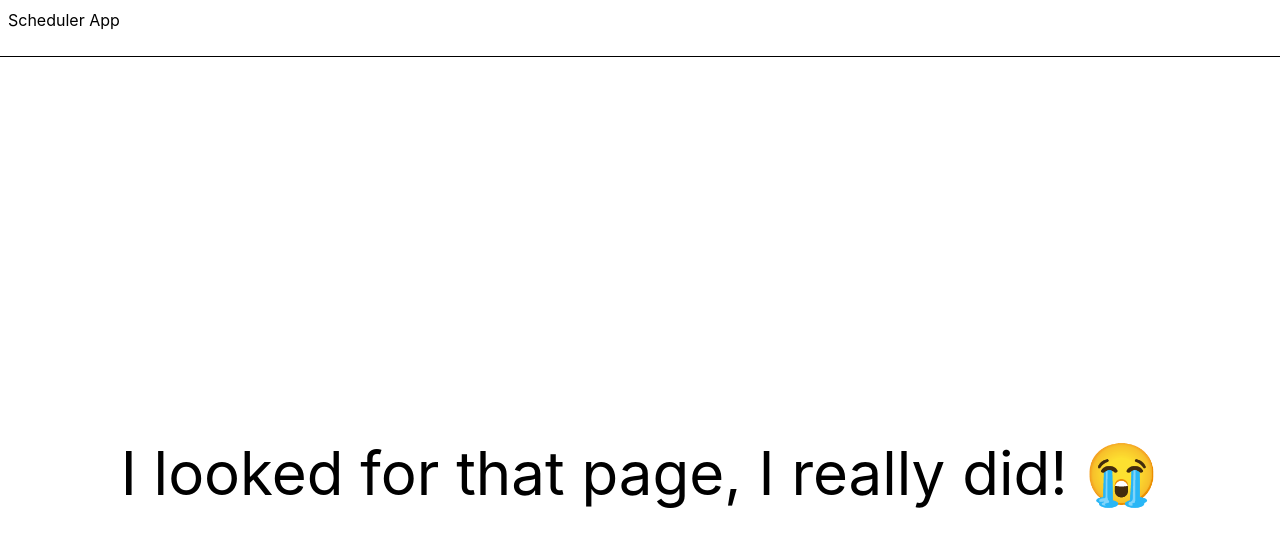
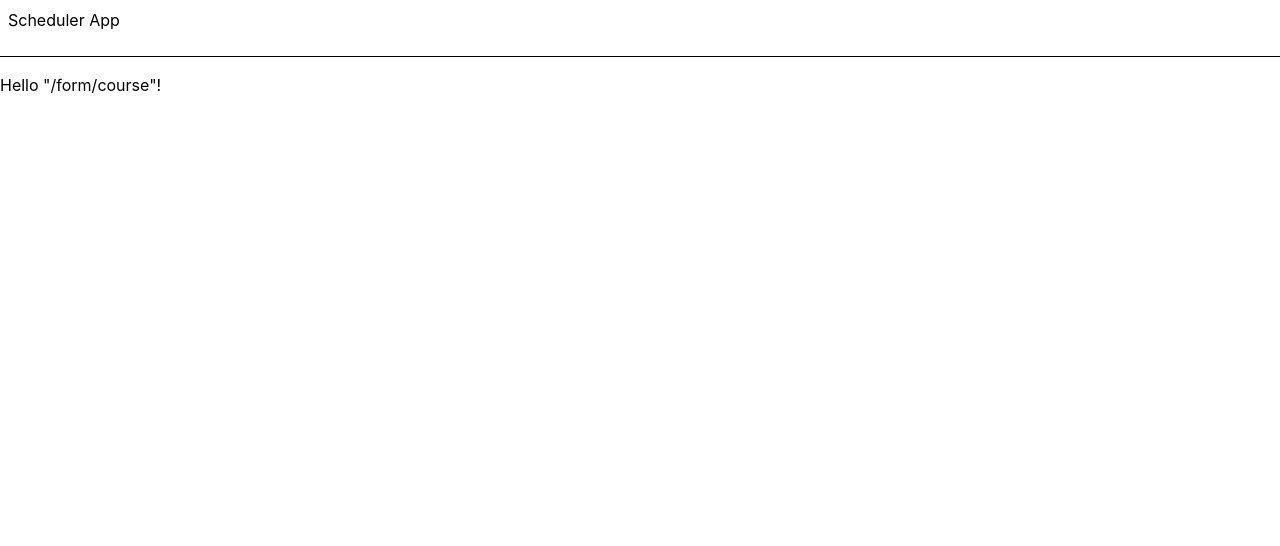
Before and after one commit to 0oOQD/cs394_react_practice, a React (Vite) app: page /form/course in a window 1280 px wide. Shown: the top 546 px of the page. Built offline with nearby package versions, Linux system fonts and the light colour scheme.

Commit message:
pass course data to form page

```diff
--- a/src/components/CourseCard.tsx
+++ b/src/components/CourseCard.tsx
@@ -1,4 +1,5 @@
 import type { Course } from './CourseList';
+import { Link } from '@tanstack/react-router'
 
 interface CourseCardProps {
   courseId: string;
@@ -10,7 +11,7 @@ interface CourseCardProps {
 
 const CourseCard = ({ courseId, course, isSelected, isDisabled, onToggle }: CourseCardProps) => (
     <div className={`relative ${isDisabled ? 'opacity-25 cursor-not-allowed' : ''}`}>
-        <div className={`flex flex-col justify-items-start h-55 w-50 p-5 m-2 border-2 border-gray-300 rounded-lg
+        <div className={`flex flex-col justify-items-start h-60 w-50 p-5 m-2 border-2 border-gray-300 rounded-lg
             ${ isSelected ? 'border-blue-500 bg-blue-50' : 'border-gray-300'}
         `}>
             <div className="text-black text-xl p-1">
@@ -20,7 +21,7 @@ const CourseCard = ({ courseId, course, isSelected, isDisabled, onToggle }: Cour
                 {course.title}
             </div>
             <hr className="-translate-x-3 border-gray-300 w-45 my-1"/>
-            <div className="text-black text-sm p-1 m-0">
+            <div className="text-black text-sm p-1 m-0 pb-7">
                 {course.meets}
             </div>
         </div>
@@ -31,6 +32,15 @@ const CourseCard = ({ courseId, course, isSelected, isDisabled, onToggle }: Cour
             onChange={() => onToggle(courseId)}
                 className="absolute top-5 left-45 z-10 border-2 border-white rounded-sm checked:bg-blue-500 checked:border-blue-500 disabled:cursor-not-allowed"
         />
+        <div className="absolute bottom-5 right-5">
+            <Link
+                to="/form/course/"
+                state={{ courseId: courseId, course: course}}
+                className="ml-4 px-4 py-2 bg-blue-500 text-white rounded-lg hover:bg-blue-600 transition-colors font-semibold"
+            >
+                Edit
+            </Link>
+        </div>
     </div>
 );
 
--- a/src/routeTree.gen.ts
+++ b/src/routeTree.gen.ts
@@ -10,33 +10,43 @@
 
 import { Route as rootRouteImport } from './routes/__root'
 import { Route as IndexRouteImport } from './routes/index'
+import { Route as FormCourseRouteImport } from './routes/form/course'
 
 const IndexRoute = IndexRouteImport.update({
   id: '/',
   path: '/',
   getParentRoute: () => rootRouteImport,
 } as any)
+const FormCourseRoute = FormCourseRouteImport.update({
+  id: '/form/course',
+  path: '/form/course',
+  getParentRoute: () => rootRouteImport,
+} as any)
 
 export interface FileRoutesByFullPath {
   '/': typeof IndexRoute
+  '/form/course': typeof FormCourseRoute
 }
 export interface FileRoutesByTo {
   '/': typeof IndexRoute
+  '/form/course': typeof FormCourseRoute
 }
 export interface FileRoutesById {
   __root__: typeof rootRouteImport
   '/': typeof IndexRoute
+  '/form/course': typeof FormCourseRoute
 }
 export interface FileRouteTypes {
   fileRoutesByFullPath: FileRoutesByFullPath
-  fullPaths: '/'
+  fullPaths: '/' | '/form/course'
   fileRoutesByTo: FileRoutesByTo
-  to: '/'
-  id: '__root__' | '/'
+  to: '/' | '/form/course'
+  id: '__root__' | '/' | '/form/course'
   fileRoutesById: FileRoutesById
 }
 export interface RootRouteChildren {
   IndexRoute: typeof IndexRoute
+  FormCourseRoute: typeof FormCourseRoute
 }
 
 declare module '@tanstack/react-router' {
@@ -48,11 +58,19 @@ declare module '@tanstack/react-router' {
       preLoaderRoute: typeof IndexRouteImport
       parentRoute: typeof rootRouteImport
     }
+    '/form/course': {
+      id: '/form/course'
+      path: '/form/course'
+      fullPath: '/form/course'
+      preLoaderRoute: typeof FormCourseRouteImport
+      parentRoute: typeof rootRouteImport
+    }
   }
 }
 
 const rootRouteChildren: RootRouteChildren = {
   IndexRoute: IndexRoute,
+  FormCourseRoute: FormCourseRoute,
 }
 export const routeTree = rootRouteImport
   ._addFileChildren(rootRouteChildren)
--- /dev/null
+++ b/src/routes/form/course.tsx
@@ -0,0 +1,12 @@
+import { createFileRoute, useLocation } from '@tanstack/react-router'
+
+export const Route = createFileRoute('/form/course')({
+    component: RouteComponent,
+})
+
+function RouteComponent() {
+    const location = useLocation();
+    const courseId = location.state.courseId;
+    const course = location.state.course;
+    return <div>Hello "/form/course"! {courseId} {JSON.stringify(course)}</div>
+}
```
